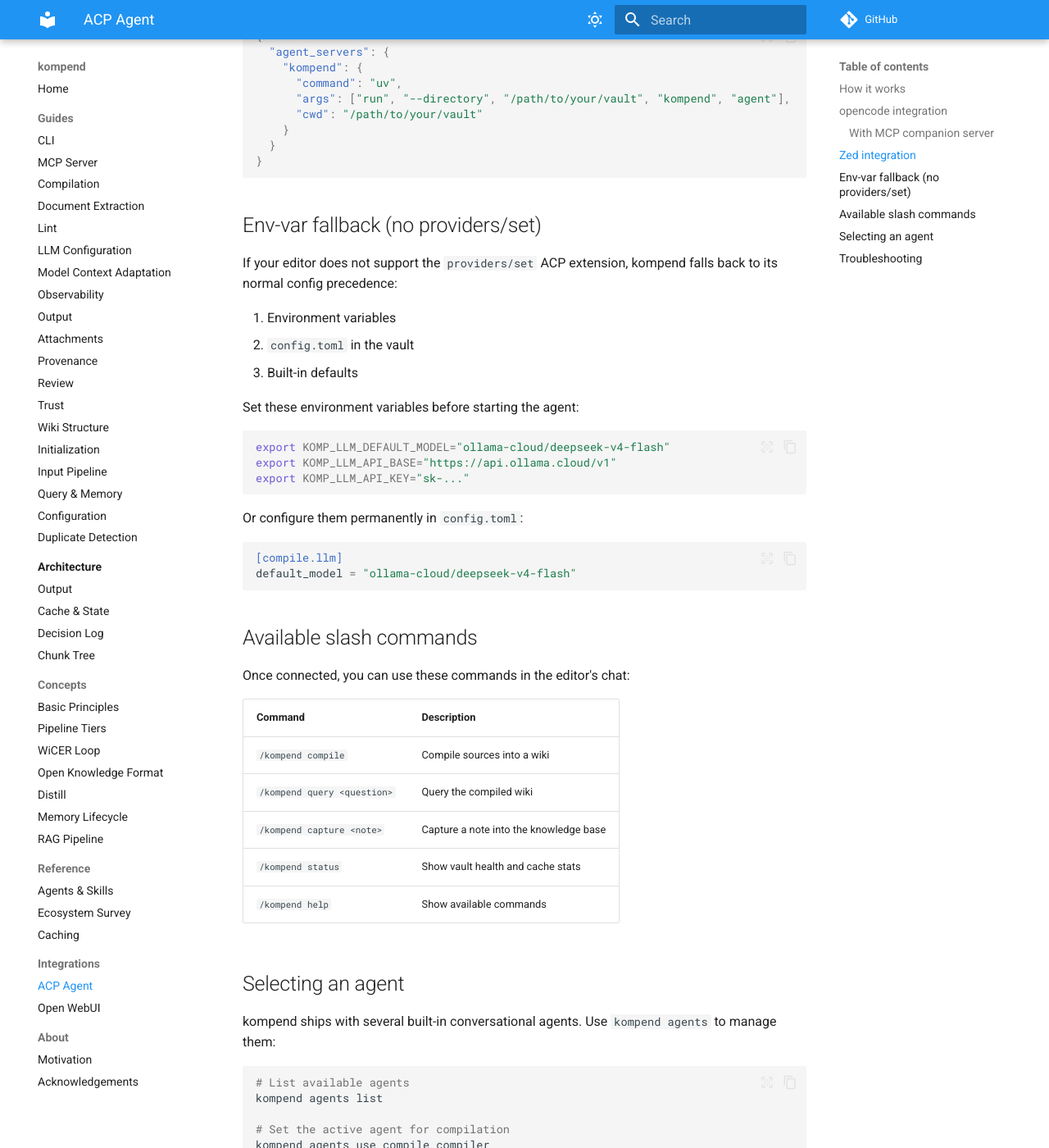
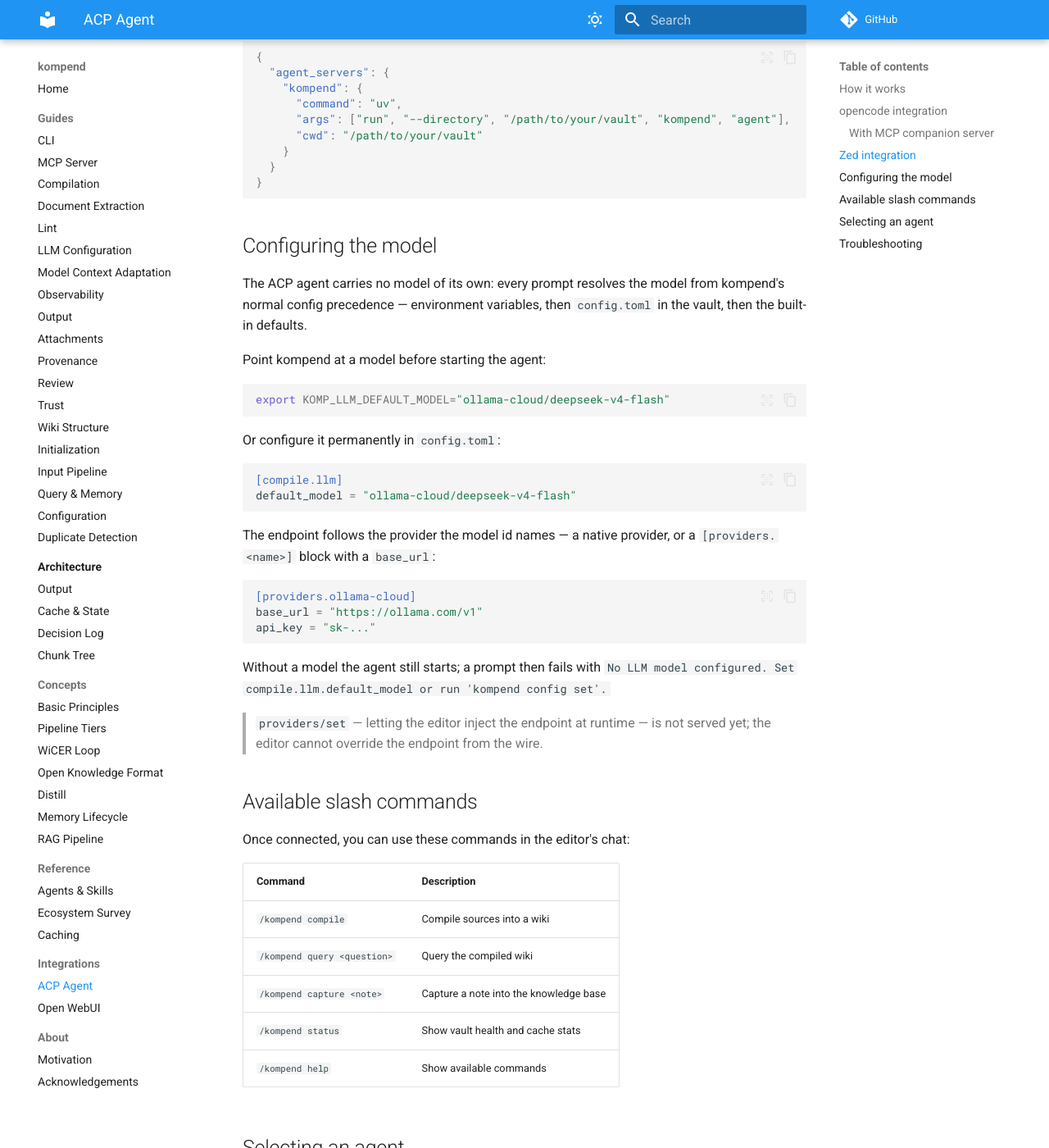
Before and after one commit to jr2804/kompend, an MkDocs documentation site: the page built from docs/integrations/acp-agent.md, in a window 1280 px wide and 1400 px high, scrolled down 1554 px. Shown: the whole window at 82% size. Built offline with MkDocs 1.6.1 and Material for MkDocs 9.7.7, drawn with Linux system fonts in a browser that asks for light colours; comment, search, counter and statistics services are not loaded; some of the changed text lies outside the part shown.

Commit message:
docs(acp): tell the truth about where the agent model comes from

````diff
--- a/docs/integrations/acp-agent.md
+++ b/docs/integrations/acp-agent.md
@@ -3,7 +3,7 @@
 kompend can run as an **ACP (Agent Client Protocol) agent** that editors like
 opencode and Zed can connect to. This gives the editor's built-in AI agent
 access to kompend's compilation, query, and capture capabilities without
-sharing API keys — the editor injects the LLM endpoint via ``providers/set``.
+sharing API keys — the model comes from kompend's own configuration (see [Configuring the model](#configuring-the-model)).
 
 ## How it works
 
@@ -17,8 +17,9 @@
 ```
 
 1. The editor starts ``kompend agent`` as a subprocess
-2. kompend advertises its capabilities (``providers/set``, slash commands)
-3. The editor calls ``providers/set`` to inject the LLM endpoint
+2. kompend advertises its capabilities (slash commands)
+3. The editor creates a session; the LLM model is resolved per prompt from
+   kompend's configuration
 4. The user types a prompt → kompend routes it through a conversational agent
    that can call tools (compile, query, capture) as needed
 
@@ -75,29 +76,39 @@
 }
 ```
 
-## Env-var fallback (no providers/set)
+## Configuring the model
 
-If your editor does not support the ``providers/set`` ACP extension, kompend
-falls back to its normal config precedence:
+The ACP agent carries no model of its own: every prompt resolves the model from
+kompend's normal config precedence — environment variables, then ``config.toml``
+in the vault, then the built-in defaults.
 
-1. Environment variables
-2. ``config.toml`` in the vault
-3. Built-in defaults
-
-Set these environment variables before starting the agent:
+Point kompend at a model before starting the agent:
 
 ```bash
 export KOMP_LLM_DEFAULT_MODEL="ollama-cloud/deepseek-v4-flash"
-export KOMP_LLM_API_BASE="https://api.ollama.cloud/v1"
-export KOMP_LLM_API_KEY="sk-..."
 ```
 
-Or configure them permanently in ``config.toml``:
+Or configure it permanently in ``config.toml``:
 
 ```toml
 [compile.llm]
 default_model = "ollama-cloud/deepseek-v4-flash"
 ```
+
+The endpoint follows the provider the model id names — a native provider, or a
+``[providers.<name>]`` block with a ``base_url``:
+
+```toml
+[providers.ollama-cloud]
+base_url = "https://ollama.com/v1"
+api_key = "sk-..."
+```
+
+Without a model the agent still starts; a prompt then fails with
+``No LLM model configured. Set compile.llm.default_model or run 'kompend config set'.``
+
+> ``providers/set`` — letting the editor inject the endpoint at runtime — is not
+> served yet; the editor cannot override the endpoint from the wire.
 
 ## Available slash commands
 
@@ -140,8 +151,9 @@
 
 **LLM not available:**
 
-- The editor must call ``providers/set`` with a valid LLM endpoint
-- Or set ``KOMP_LLM_DEFAULT_MODEL`` / ``KOMP_LLM_API_KEY`` env vars
+- Set ``compile.llm.default_model`` (or the ``KOMP_LLM_DEFAULT_MODEL`` env var)
+- Check the provider block the model id names (``[providers.<name>]`` with a
+  ``base_url``)
 - Run ``kompend doctor`` to verify LLM connectivity
 
 **Slash commands not working:**
--- a/src/kompend/scaffolding/templates/AGENTS.md.j2
+++ b/src/kompend/scaffolding/templates/AGENTS.md.j2
@@ -35,7 +35,7 @@
 kompend agent
 ```
 
-The editor calls `providers/set` to configure the LLM, then sends `/kompend <command>`
+The editor sends `/kompend <command>`
 slash commands. See `kompend agent --help` for details.
 
 ## Directory Layout
````
Also changed, not shown: README.md (+1 -1 lines), skills/kompend/SKILL.md (+12 -12 lines).
